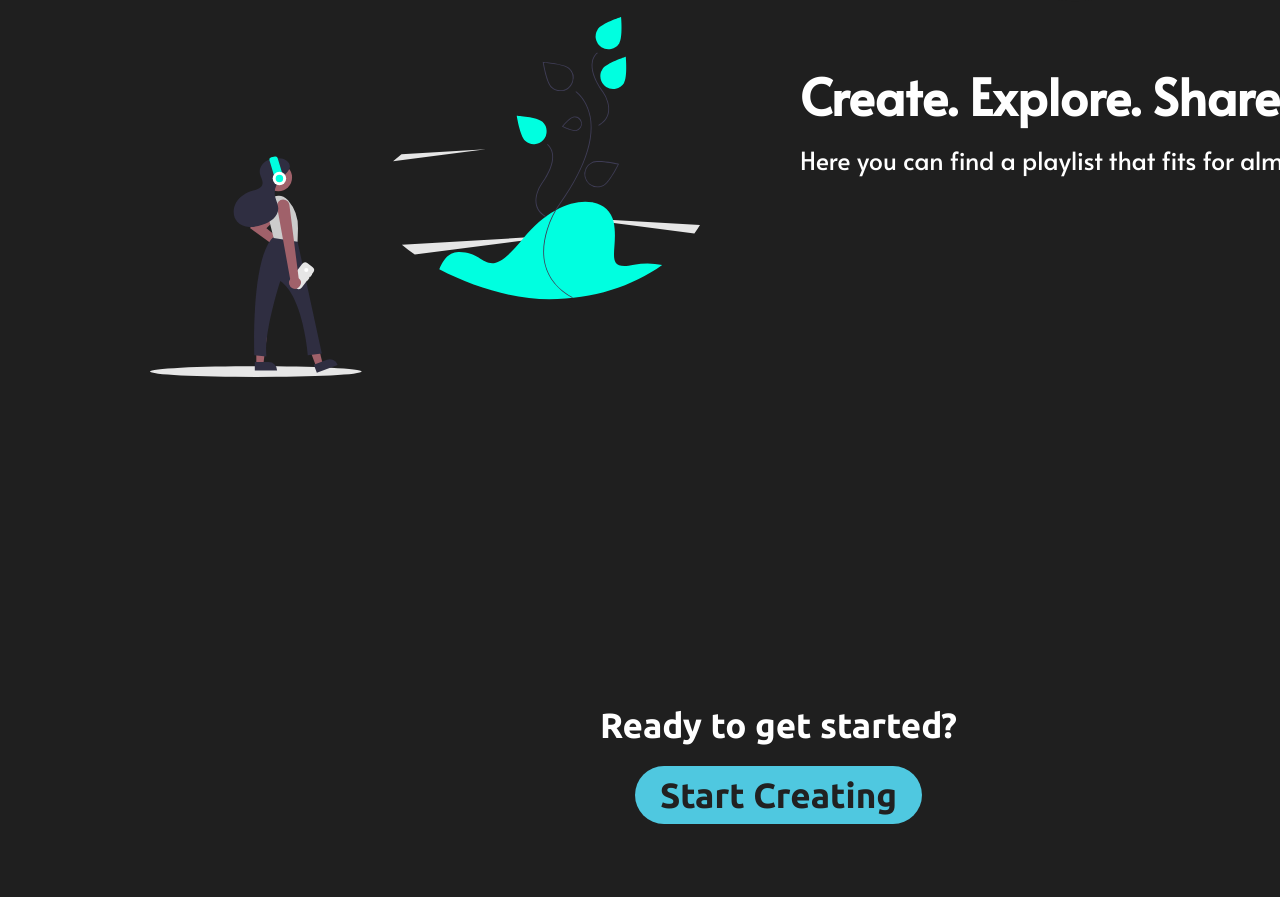
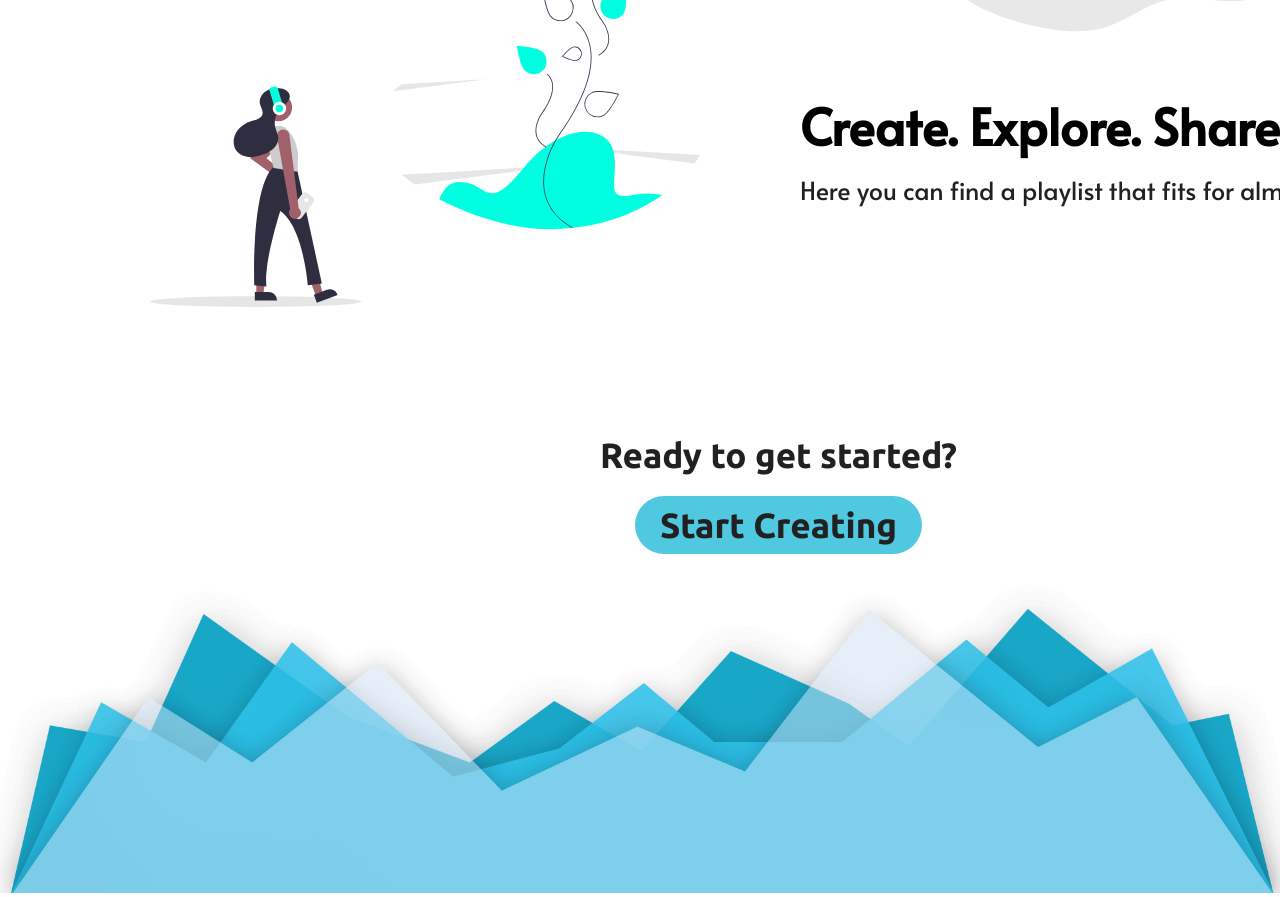
Before and after one commit to comanchechao/Playlist-webapp, a Django app: template templates/homepage.html in a window 1280 px wide. Shown: the part 1375-2272 px from the top of the page. Run offline with Django 3.2, Linux system fonts and the light colour scheme; the template is opened without the code that fills it, so the values that code supplies are empty.

Commit message:
homepage finished completely

```diff
--- a/assets/styles.css
+++ b/assets/styles.css
@@ -4,7 +4,6 @@ html, body {
   padding: 0;
   margin: 0;
   overflow-x: hidden;
-  background-color: #1f1f1f;
 }
 
 @font-face {
@@ -62,7 +61,7 @@ h1, h2, h3, h4, h5, p{
   font-family: Alata;
   font-weight: bold;
   font-size: 50px;
-  color: white;
+  color: 21;
 }
 
 .article-one p, .article-two p {
@@ -70,29 +69,30 @@ h1, h2, h3, h4, h5, p{
   font-size: 25px;
   position: relative;
   bottom: 30px;
-  color: white;
+  color: #212121;
 }
 
 .article-two {
   position: relative;
-  bottom: 450px;
+  bottom: 550px;
   left: 800px;
+  margin-bottom: -450px;
 }
 
 .article-three {
-  margin: auto;
   text-align: center;
   display: inline-block;
   position: relative;
+  z-index: 1;
   left: 600px;
-  bottom: 350px;
-  margin-bottom: -200px;
+  bottom: 300px;
+  overflow: hidden;
 }
 
 .article-three h2 {
   font-weight: bold;
   font-size: 35px;
-  color: white;
+  color: #212121;
 }
 
 .article-three a {
@@ -102,8 +102,8 @@ h1, h2, h3, h4, h5, p{
   background-color: #4fc8e0;
   color: #212121;
   transition: all 0.3s ease 0s;
+  cursor: pointer;
   padding: 9px 25px;
-  cursor: pointer;
 }
 
 .article-three a:hover {
@@ -113,15 +113,24 @@ h1, h2, h3, h4, h5, p{
 .vector-one {
   position: relative;
   left: 800px;
-  bottom: 310px;
-  margin-bottom: -310px;
+  bottom: 380px;
+  margin-bottom: -380px;
 }
 
 .vector-two {
   position: relative;
   right: 650px;
-  bottom: 410px;
+  bottom: 510px;
   margin-bottom: -410px;
+}
+
+.footer {
+  height: 100%;
+  width: 100%;
+  position: relative;
+  bottom: 600px;
+  margin-bottom: -600px;
+  margin-top: -200px;
 }
 
 ul {
--- a/templates/homepage.html
+++ b/templates/homepage.html
@@ -23,7 +23,7 @@
     <article class="article-one">
       <h2>How does it work?</h2>
       <p>Create <b>free</b> and <b>customizable</b> playlists for any given<br> moment and feeling while interacting with others' playlists.</p>
-      <img class="vector-one" src="/assets/undraw_walk_in_the_city_1ma6.svg" height="550"
+      <img class="vector-one" src="/assets/undraw_walk_in_the_city_1ma6.svg" height="750"
     width="450" >
     </article>
     <article  class="article-two">
@@ -35,6 +35,8 @@
       <h2>Ready to get started?<h2>
       <a href="platlist.html">Start Creating</a>
     </div>
+    <footer><img class="footer" src="assets/pngfuel.com.png" height="100"
+       width="150"></footer>
   </main>
 
   {% endblock %}
```
Also changed, not shown: assets/pngfuel.com.png (added).
